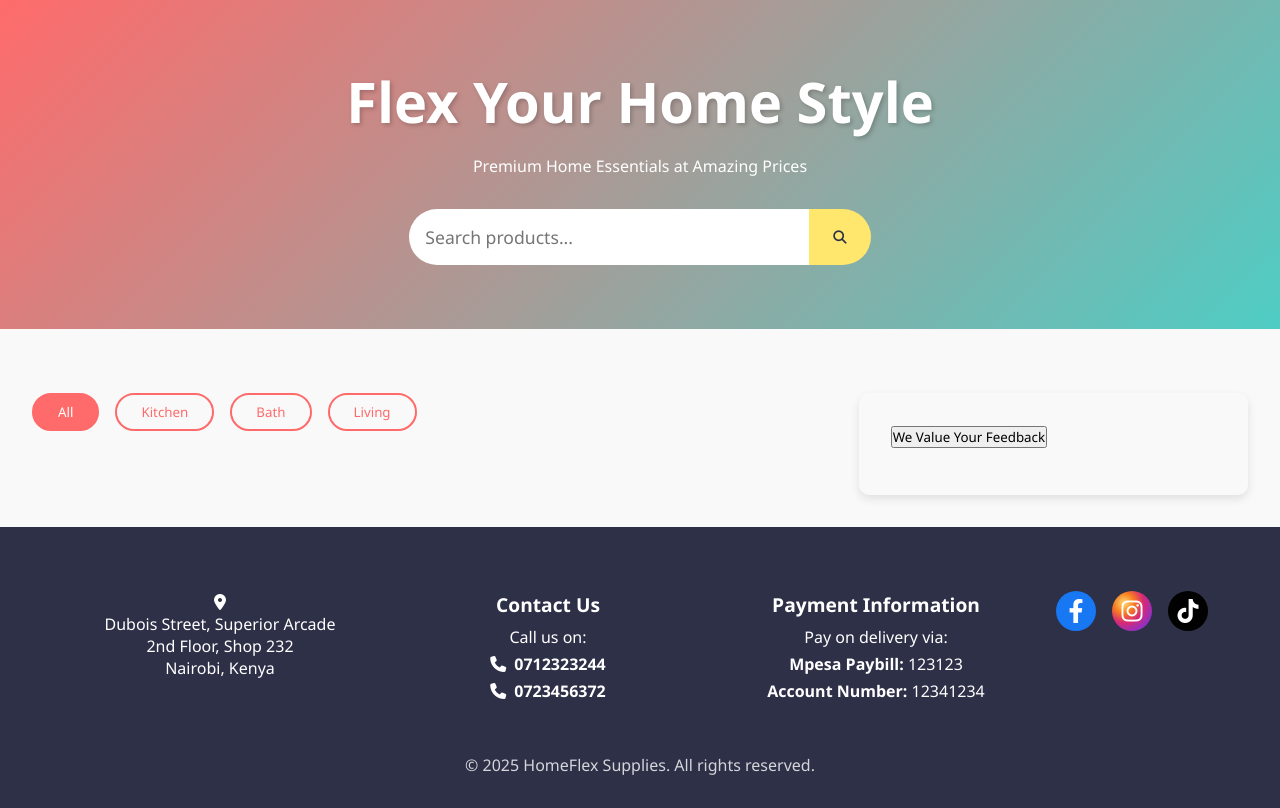
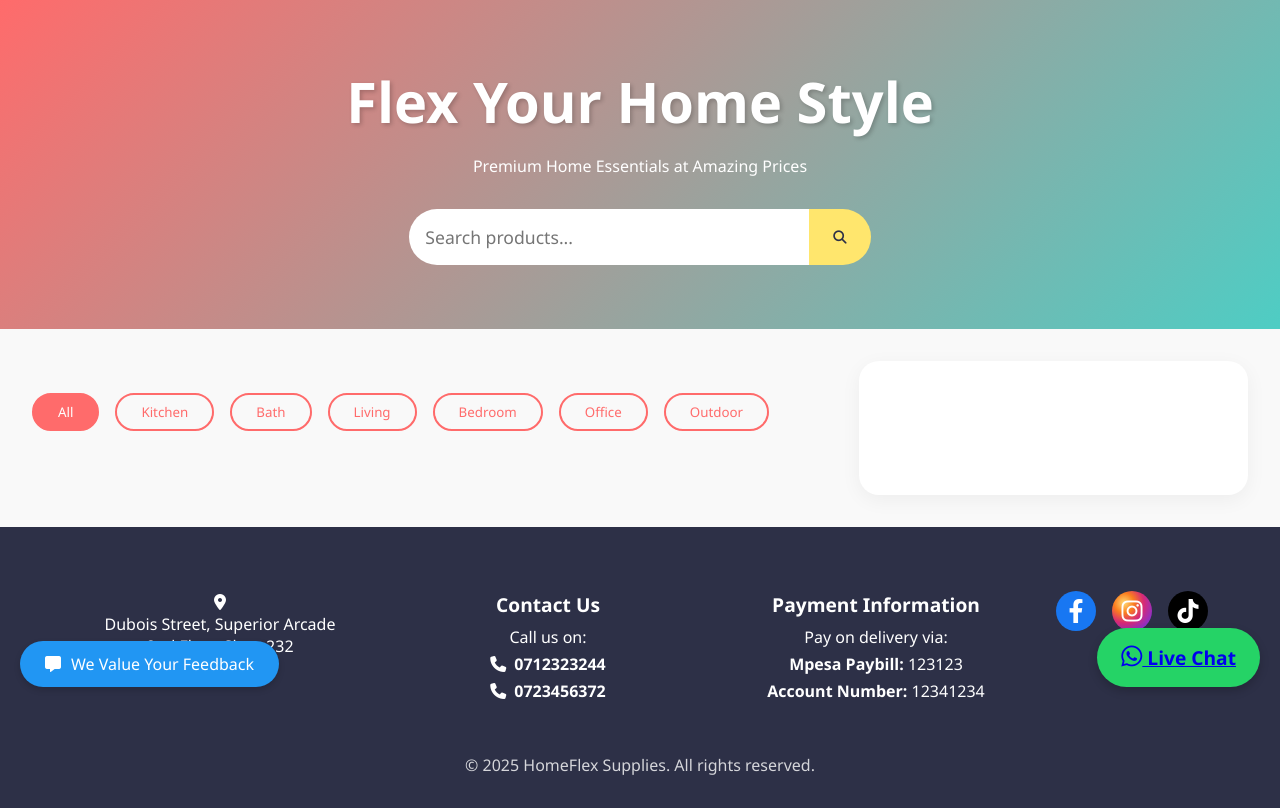
Before and after one commit to ShimKevin/HomeFlex-Supplies, a Flask app: page / in a window 1280 px wide. Shown: the part 93-901 px from the top of the page. Run offline with Flask 3, Linux system fonts and the light colour scheme.

Commit message:
Updated styling, templates, and application logic

```diff
--- a/app.py
+++ b/app.py
@@ -51,6 +51,10 @@ def login_required(f):
             return redirect(url_for('login'))
         return f(*args, **kwargs)
     return decorated_function
+
+@app.route('/')
+def home():
+    return render_template('index.html', products=Product.query.all())
 
 @app.route('/')
 def index():
@@ -138,7 +142,10 @@ def update_credentials():
 
 if __name__ == '__main__':
     with app.app_context():
+        # Ensure the database and tables are created
         db.create_all()
+
+        # Create a default admin user if none exists
         if not Admin.query.first():
             hashed_password = generate_password_hash("admin123", method='pbkdf2:sha256')
             admin = Admin(username="admin", password=hashed_password)
--- a/static/css/style.css
+++ b/static/css/style.css
@@ -296,45 +296,124 @@ body {
     }
 }
 
-/* Feedback Section */
-.feedback-section {
-    background: #f9f9f9;
-    padding: 2rem;
-    border-radius: 10px;
-    box-shadow: 0 4px 10px rgba(0, 0, 0, 0.1);
-    margin-top: 2rem;
+/* Feedback Button Styles */
+.feedback-container {
+    position: fixed;
+    left: 20px;
+    bottom: 20px;
+    z-index: 1000;
 }
 
-.feedback-section h2 {
-    color: #333;
-    font-size: 1.8rem;
-    font-weight: bold;
-    margin-bottom: 1rem;
+.feedback-btn {
+    background-color: #2196F3;
+    color: white;
+    padding: 12px 25px;
+    border: none;
+    border-radius: 30px;
+    cursor: pointer;
+    font-size: 16px;
+    box-shadow: 0 3px 6px rgba(0, 0, 0, 0.16);
+    transition: all 0.3s ease;
+    display: flex;
+    align-items: center;
+    gap: 10px;
 }
 
-.feedback-description {
-    color: #555;
-    font-size: 1rem;
-    margin-bottom: 1.5rem;
+.feedback-btn:hover {
+    background-color: #1976D2;
+    transform: translateY(-2px);
+    box-shadow: 0 5px 8px rgba(0, 0, 0, 0.2);
 }
 
-.feedback-section .form-group {
-    margin-bottom: 1rem;
+/* Feedback Button */
+.feedback-container {
+    position: fixed;
+    left: 20px; /* Align to the left side */
+    bottom: 20px; /* Align to the bottom of the footer */
+    z-index: 1000;
 }
 
-.feedback-section .submit-btn {
-    background: #007bff;
+.feedback-btn {
+    background-color: #2196F3; /* Blue button */
     color: white;
+    padding: 12px 25px;
     border: none;
-    padding: 0.8rem 1.5rem;
-    border-radius: 5px;
-    font-weight: bold;
+    border-radius: 30px;
     cursor: pointer;
-    transition: background 0.3s ease;
+    font-size: 16px;
+    box-shadow: 0 3px 6px rgba(0, 0, 0, 0.16);
+    transition: all 0.3s ease;
+    display: flex;
+    align-items: center;
+    gap: 10px;
 }
 
-.feedback-section .submit-btn:hover {
-    background: #0056b3;
+.feedback-btn:hover {
+    background-color: #1976D2; /* Darker blue on hover */
+    transform: translateY(-2px);
+    box-shadow: 0 5px 8px rgba(0, 0, 0, 0.2);
+}
+
+/* Feedback Modal */
+.feedback-modal {
+    display: none; /* Hidden by default */
+    position: fixed;
+    left: 0;
+    top: 0;
+    width: 100%;
+    height: 100%;
+    background-color: rgba(0, 0, 0, 0.5); /* Semi-transparent background */
+    z-index: 1001;
+}
+
+.modal-content {
+    background-color: #fff;
+    margin: 15% auto;
+    padding: 25px;
+    width: 90%;
+    max-width: 500px;
+    border-radius: 8px;
+    position: relative;
+    animation: modalOpen 0.3s ease;
+}
+
+@keyframes modalOpen {
+    from {
+        opacity: 0;
+        transform: translateY(-20px);
+    }
+    to {
+        opacity: 1;
+        transform: translateY(0);
+    }
+}
+
+.close-btn {
+    position: absolute;
+    right: 20px;
+    top: 10px;
+    font-size: 28px;
+    cursor: pointer;
+    color: #666;
+}
+
+.close-btn:hover {
+    color: #333;
+}
+
+/* Mobile Responsive */
+@media (max-width: 768px) {
+    .feedback-btn {
+        left: 10px;
+        bottom: 10px;
+        padding: 10px 20px;
+        font-size: 14px;
+    }
+
+    .modal-content {
+        margin: 30% auto;
+        padding: 15px;
+    }
 }
 
 /* Live Chat */
@@ -620,24 +699,70 @@ body {
     background: radial-gradient(circle at 30% 30%, #feda75, #e6683c, #c32aa3, #833ab4, #3a539b);
 }
 
+/* Social Media Icons */
+.social-links {
+    display: flex;
+    gap: 1rem;
+    align-items: center;
+    justify-content: center;
+}
+
+.social-icon {
+    font-size: 1.5rem;
+    width: 40px;
+    height: 40px;
+    display: flex;
+    align-items: center;
+    justify-content: center;
+    border-radius: 50%;
+    color: #fff;
+    text-decoration: none;
+    transition: transform 0.3s ease, box-shadow 0.3s ease;
+}
+
+.social-icon:hover {
+    transform: scale(1.1);
+    box-shadow: 0 4px 8px rgba(0, 0, 0, 0.2);
+}
+
+/* Facebook Button */
+.social-icon.facebook {
+    background-color: #1877f2;
+}
+
+.social-icon.facebook:hover {
+    background-color: #145dbf;
+}
+
+/* Instagram Button */
+.social-icon.instagram {
+    background: radial-gradient(circle at 30% 30%, #feda75, #fa7e1e, #d62976, #962fbf, #4f5bd5);
+}
+
+.social-icon.instagram:hover {
+    background: radial-gradient(circle at 30% 30%, #feda75, #e6683c, #c32aa3, #833ab4, #3a539b);
+}
+
 /* TikTok Button */
 .social-icon.tiktok {
-    background-color: #010101;
+    background-color: #000000;
 }
 
 .social-icon.tiktok:hover {
     background-color: #333333;
 }
 
-/* General Mobile Styles */
+/* Responsive Adjustments */
 @media (max-width: 768px) {
     .main-nav {
         flex-direction: column;
         align-items: center;
+        padding: 1rem; /* Add padding for better alignment */
     }
 
     .social-links {
         margin-top: 1rem;
+        justify-content: center;
     }
 
     .products-grid {
@@ -649,13 +774,40 @@ body {
         text-align: center;
     }
 
+    img {
+       max-width: 100%; /* Ensure images do not exceed the screen width */
+        height: auto; /* Maintain aspect ratio */
+    }
+
     .footer-content {
         flex-direction: column;
         align-items: center;
         text-align: center;
+        padding: 1rem; /* Add padding for better spacing */
     }
 
     .footer-address, .footer-contacts, .footer-payment {
         margin-bottom: 1rem;
+        width: 100%; /* Ensure full width for alignment */
+    }
+
+    .hero-content {
+        padding: 0 1rem; /* Add padding to prevent overflow */
+    }
+
+    .search-bar input {
+        width: 90%; /* Adjust width for smaller screens */
+    }
+
+    .feedback-btn {
+        left: 10px; /* Adjust position for smaller screens */
+        bottom: 10px;
+        padding: 10px 20px;
+        font-size: 14px;
+    }
+
+    .modal-content {
+        margin: 30% auto;
+        padding: 15px;
     }
 }
--- a/templates/index.html
+++ b/templates/index.html
@@ -8,6 +8,13 @@
     <link rel="stylesheet" href="https://cdnjs.cloudflare.com/ajax/libs/font-awesome/6.4.0/css/all.min.css">
 </head>
 <body>
+
+    <!-- Live Chat Section -->
+    <div class="live-chat">
+        <a href="https://wa.me/0701937629" target="_blank">
+            <i class="fab fa-whatsapp"></i> Live Chat
+        </a>
+    </div>
 
     <!-- Navigation -->
     <nav class="main-nav">
@@ -43,6 +50,9 @@
                 <button class="filter-btn" data-filter="kitchen">Kitchen</button>
                 <button class="filter-btn" data-filter="bath">Bath</button>
                 <button class="filter-btn" data-filter="living">Living</button>
+                <button class="filter-btn" data-filter="bedroom">Bedroom</button>
+                <button class="filter-btn" data-filter="office">Office</button>
+                <button class="filter-btn" data-filter="outdoor">Outdoor</button>
             </div>
 
             <div class="products-grid" id="productsGrid">
@@ -59,11 +69,12 @@
 
         <!-- Feedback Section -->
         <section class="feedback-section">
-            <button class="feedback-toggle-btn" onclick="toggleFeedback()">We Value Your Feedback</button>
-            <div id="feedbackForm" style="display: none;">
+            <div id="feedbackModal" class="feedback-modal">
+                <div class="modal-content">
+                    <span class="close-btn" onclick="toggleFeedbackForm()">&times;</span>
                     <h2>We Value Your Feedback</h2>
-                <p class="feedback-description">Let us know how we can improve your shopping experience!</p>
-                <form action="https://formsubmit.co/kevinshimannjala@gmail.com" method="POST">
+                    <p>Let us know how we can improve your shopping experience!</p>
+                    <form action="https://formsubmit.co/kevinshimanjala@gmail.com" method="POST">
                         <input type="hidden" name="_subject" value="New Customer Feedback">
                         <input type="hidden" name="_captcha" value="false">
                         <div class="form-group">
@@ -78,13 +89,21 @@
                         <button type="submit" class="submit-btn">Submit Feedback</button>
                     </form>
                 </div>
+            </div>
         </section>
+
+        <!-- Feedback Button -->
+        <div class="feedback-container">
+            <button class="feedback-btn" onclick="toggleFeedbackForm()">
+                <i class="fas fa-comment-alt"></i> We Value Your Feedback
+            </button>
+        </div>
     </main>
 
     <!-- Cart Modal -->
     <div id="cartModal" class="modal">
         <div class="modal-content">
-            <span class="close">&times;</span>
+            <span class="close" onclick="document.getElementById('cartModal').style.display = 'none';">&times;</span>
             <h2>Your Shopping Cart</h2>
             <div id="cartItems">
                 <!-- Cart items will be dynamically populated here -->
@@ -99,7 +118,7 @@
     <!-- Order Modal -->
     <div id="orderModal" class="modal">
         <div class="modal-content">
-            <span class="close">&times;</span>
+            <span class="close" onclick="document.getElementById('orderModal').style.display = 'none';">&times;</span>
             <h2>Complete Your Order</h2>
             <form id="orderForm" action="https://formsubmit.co/kevinshimanjala@gmail.com" method="POST">
                 <input type="hidden" name="_subject" value="New Order Received">
@@ -213,12 +232,59 @@
             });
         }
 
-        function toggleFeedback() {
-            const feedbackForm = document.getElementById('feedbackForm');
-            feedbackForm.style.display = feedbackForm.style.display === 'none' ? 'block' : 'none';
+        function toggleFeedbackForm() {
+            const modal = document.getElementById('feedbackModal');
+            modal.style.display = modal.style.display === 'block' ? 'none' : 'block';
+        }
+
+        window.onclick = function(event) {
+            const modal = document.getElementById('feedbackModal');
+            if (event.target === modal) {
+                modal.style.display = 'none';
+            }
         }
 
         document.addEventListener('DOMContentLoaded', () => {
+            // Filter Buttons
+            const filterButtons = document.querySelectorAll('.filter-btn');
+            const productCards = document.querySelectorAll('.product-card');
+
+            filterButtons.forEach(button => {
+                button.addEventListener('click', () => {
+                    const filter = button.getAttribute('data-filter');
+
+                    // Remove 'active' class from all buttons
+                    filterButtons.forEach(btn => btn.classList.remove('active'));
+                    // Add 'active' class to the clicked button
+                    button.classList.add('active');
+
+                    // Show/hide products based on the filter
+                    productCards.forEach(card => {
+                        if (filter === 'all' || card.getAttribute('data-category') === filter) {
+                            card.style.display = 'block'; // Show matching products
+                        } else {
+                            card.style.display = 'none'; // Hide non-matching products
+                        }
+                    });
+                });
+            });
+
+            // Search Bar
+            document.getElementById('searchInput').addEventListener('input', (event) => {
+                const searchQuery = event.target.value.toLowerCase();
+
+                productCards.forEach(card => {
+                    const productName = card.querySelector('h3').textContent.toLowerCase();
+                    const productCategory = card.getAttribute('data-category').toLowerCase();
+
+                    if (productName.includes(searchQuery) || productCategory.includes(searchQuery)) {
+                        card.style.display = 'block'; // Show matching products
+                    } else {
+                        card.style.display = 'none'; // Hide non-matching products
+                    }
+                });
+            });
+
             document.querySelectorAll('.order-btn').forEach(button => {
                 button.addEventListener('click', () => {
                     const itemName = button.dataset.name;
@@ -233,22 +299,6 @@
 
                     updateCartDisplay();
                     document.getElementById('cartModal').style.display = 'block';
-                });
-            });
-
-            document.getElementById('searchInput').addEventListener('input', (event) => {
-                const searchQuery = event.target.value.toLowerCase();
-                const productCards = document.querySelectorAll('.product-card');
-
-                productCards.forEach(card => {
-                    const productName = card.querySelector('h3').textContent.toLowerCase();
-                    const productCategory = card.dataset.category.toLowerCase();
-
-                    if (productName.includes(searchQuery) || productCategory.includes(searchQuery)) {
-                        card.style.display = 'block';
-                    } else {
-                        card.style.display = 'none';
-                    }
                 });
             });
 
```
Also changed, not shown: templates/login.html (line endings or trailing spaces), 1 other file. Lines whose indentation alone changed are shown as unchanged.
